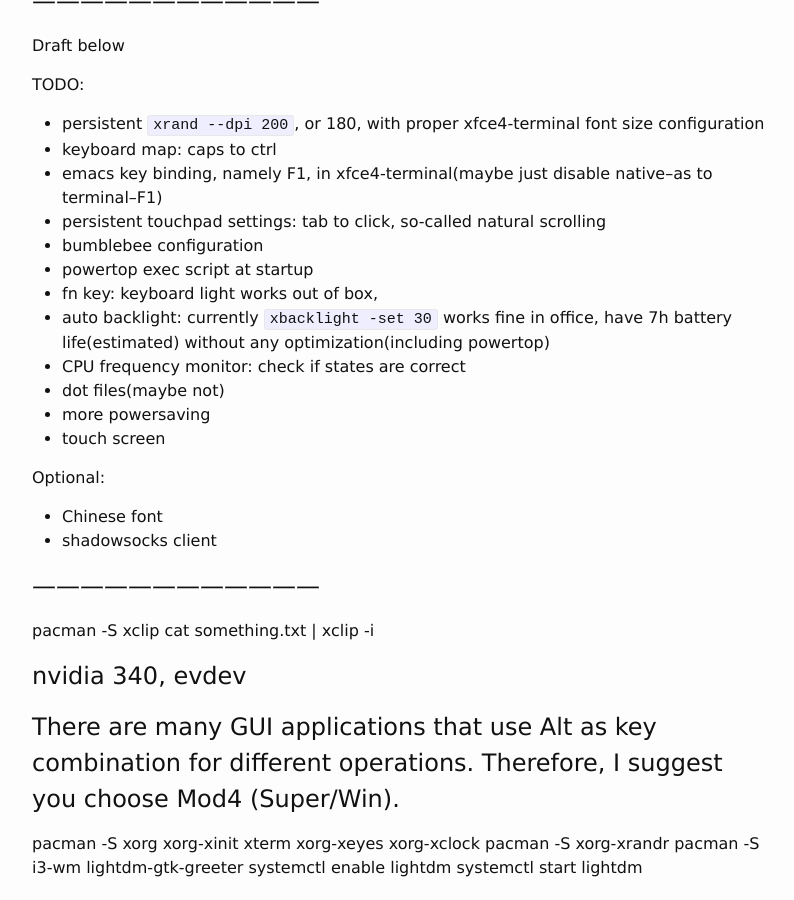
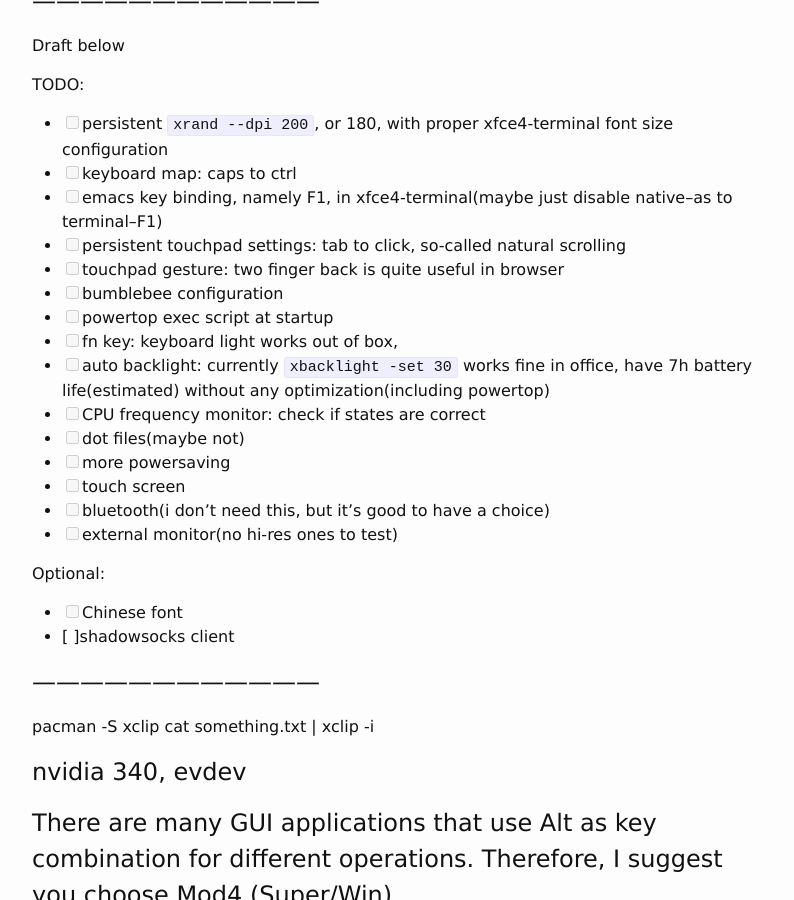
Before and after one commit to ahxxm/ahxxm.github.io, a Jekyll site: the page built from _posts/2016-04-19-arch-xps-9550.md, in a window 1280 px wide and 900 px high, scrolled down 4284 px. Shown: the whole window, without its empty margins (238-1032 px from the left). Built offline with Jekyll 4.4.1, drawn with Linux system fonts in a browser that asks for light colours.

Commit message:
2 more TODO

```diff
--- a/_posts/2016-04-19-arch-xps-9550.md
+++ b/_posts/2016-04-19-arch-xps-9550.md
@@ -185,24 +185,27 @@ Draft below
 
 TODO:
 
-- persistent `xrand --dpi 200`, or 180, with proper xfce4-terminal font size configuration
-- keyboard map: caps to ctrl
-- emacs key binding, namely F1, in xfce4-terminal(maybe just disable native--as to terminal--F1)
-- persistent touchpad settings: tab to click, so-called natural scrolling
-- bumblebee configuration
-- powertop exec script at startup
-- fn key: keyboard light works out of box,
-- auto backlight: currently `xbacklight -set 30` works fine in office, have 7h battery life(estimated) without any
+- [ ] persistent `xrand --dpi 200`, or 180, with proper xfce4-terminal font size configuration
+- [ ] keyboard map: caps to ctrl
+- [ ] emacs key binding, namely F1, in xfce4-terminal(maybe just disable native--as to terminal--F1)
+- [ ] persistent touchpad settings: tab to click, so-called natural scrolling
+- [ ] touchpad gesture: two finger back is quite useful in browser
+- [ ] bumblebee configuration
+- [ ] powertop exec script at startup
+- [ ] fn key: keyboard light works out of box,
+- [ ] auto backlight: currently `xbacklight -set 30` works fine in office, have 7h battery life(estimated) without any
 optimization(including powertop)
-- CPU frequency monitor: check if states are correct
-- dot files(maybe not)
-- more powersaving
-- touch screen
+- [ ] CPU frequency monitor: check if states are correct
+- [ ] dot files(maybe not)
+- [ ] more powersaving
+- [ ] touch screen
+- [ ] bluetooth(i don't need this, but it's good to have a choice)
+- [ ] external monitor(no hi-res ones to test)
 
 Optional:
 
-- Chinese font
-- shadowsocks client
+- [ ] Chinese font
+- [ ]shadowsocks client
 
 
 # ------------------------------------
```
